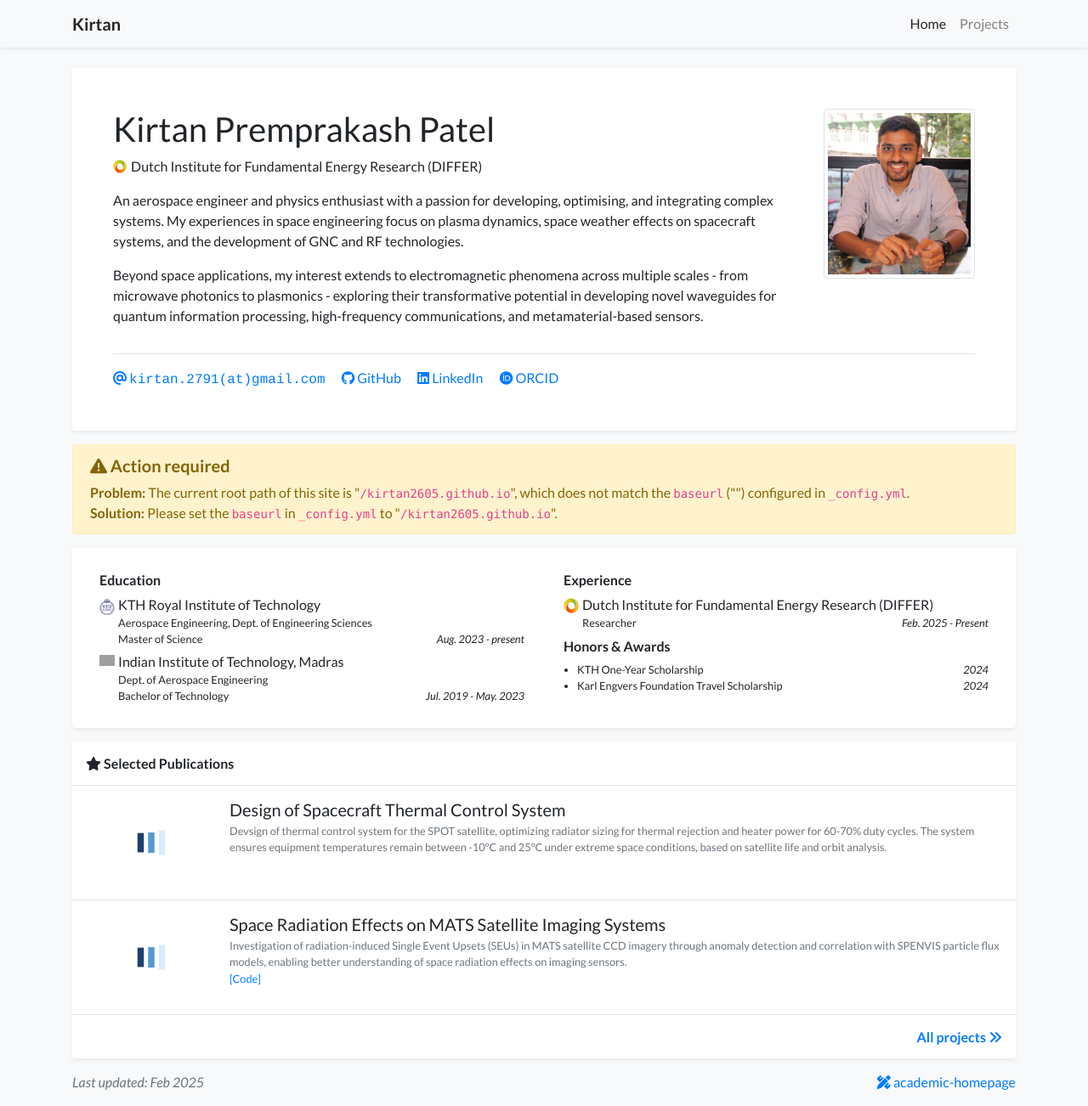
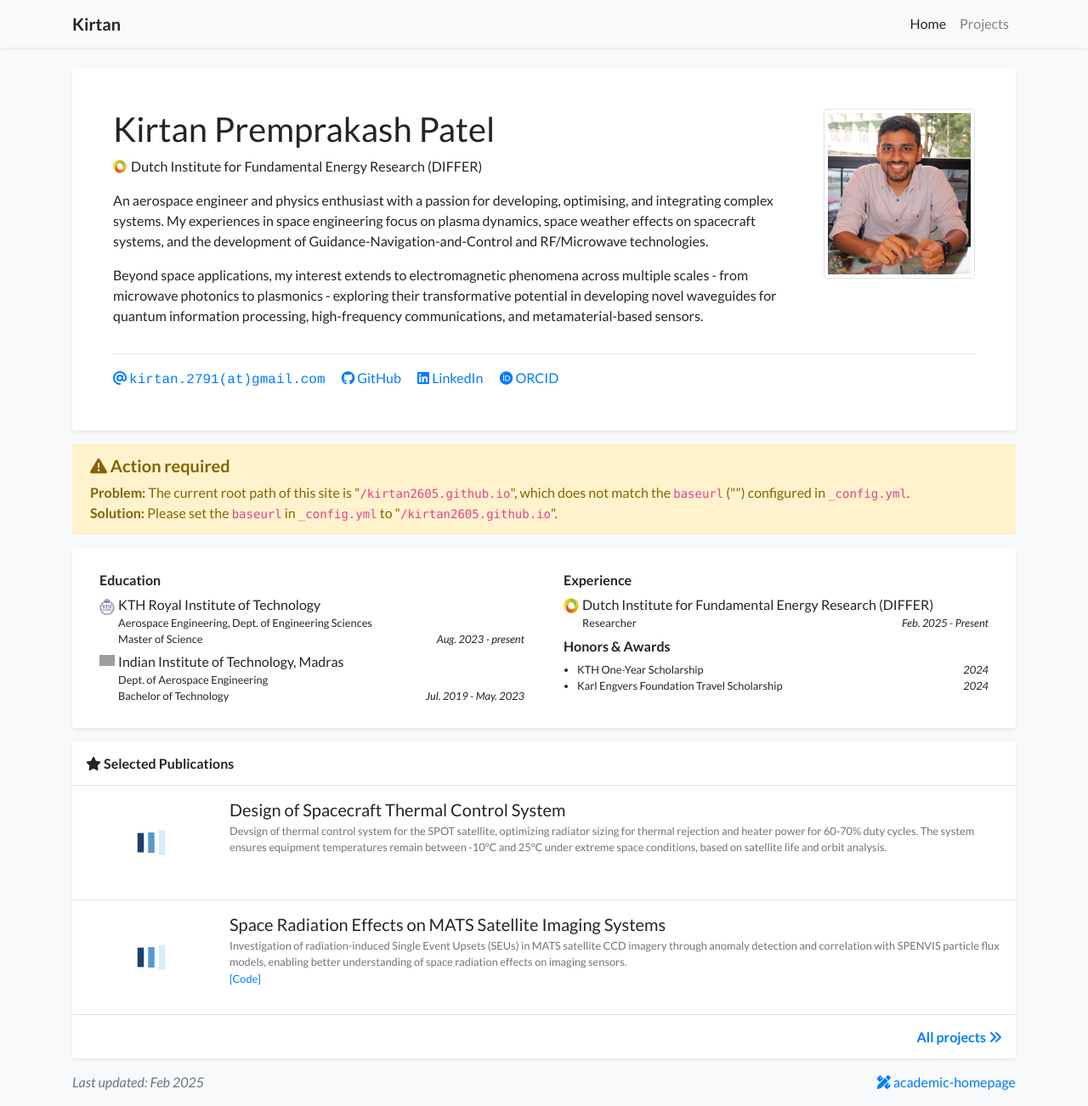
Before and after one commit to kirtan2605/kirtan2605.github.io, a Jekyll site: the page built from index.html, in a window 1280 px wide and 1302 px high. Shown: the whole window at 85% size. Built offline with Jekyll 4.4.1, drawn with Linux system fonts in a browser that asks for light colours; nearby versions of some CDN libraries; a style sheet for code colours, icons or effects is not loaded; grey boxes are pictures that could not be loaded.

Commit message:
Update profile.yml

```diff
--- a/_data/profile.yml
+++ b/_data/profile.yml
@@ -24,7 +24,7 @@ short_bio: >-
   <p>
     An aerospace engineer and physics enthusiast with a passion for developing, optimising, and integrating complex systems.
     My experiences in space engineering focus on plasma dynamics, space weather effects on spacecraft systems, and the development of
-    GNC and RF technologies.
+    Guidance-Navigation-and-Control and RF/Microwave technologies.
   </p>
   <p>
     Beyond space applications, my interest extends to electromagnetic phenomena across multiple scales - from microwave photonics to
```
